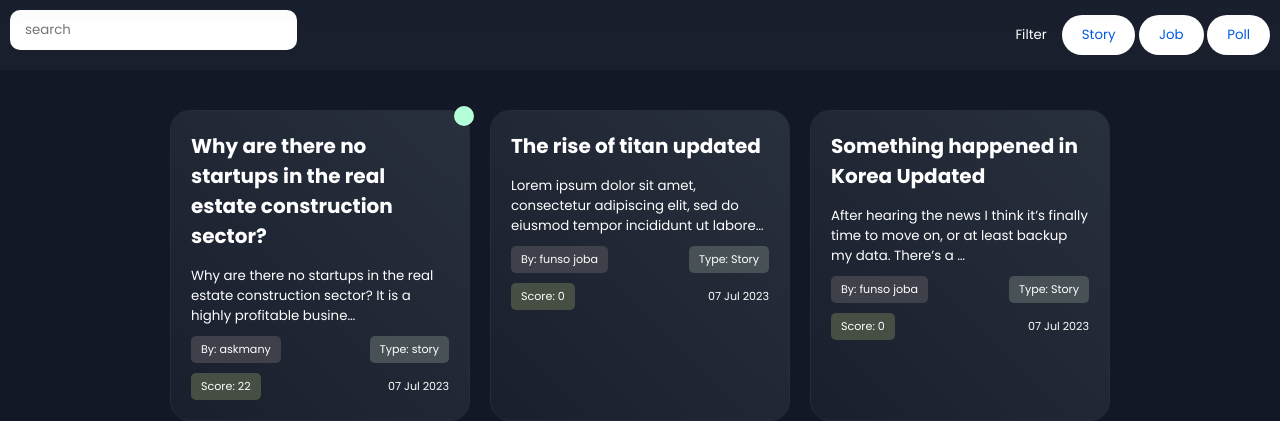
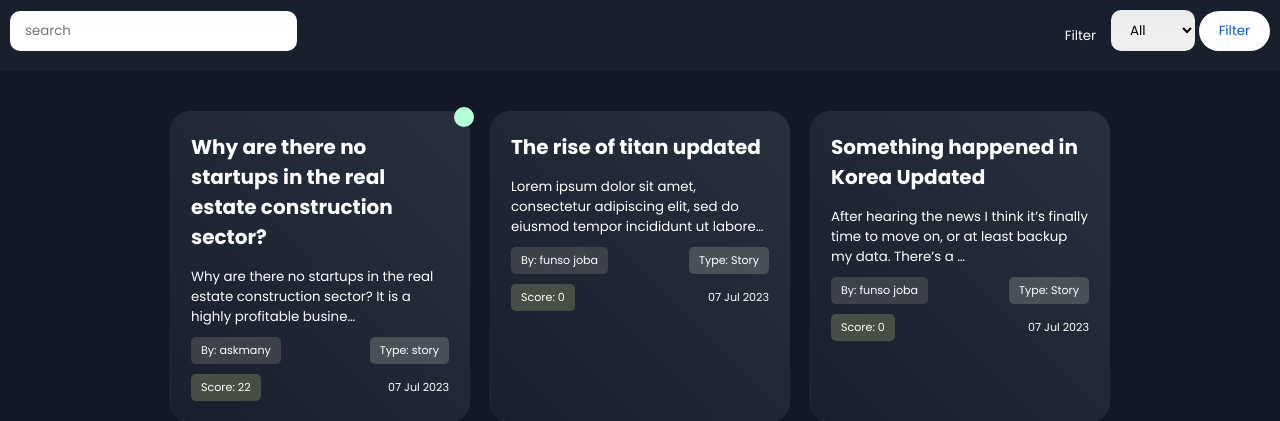
Before and after one commit to funsojoba/hacker_news_test, a Django app: page / in a window 1280 px wide. Shown: the part 77-498 px from the top of the page. Run offline with Django 4.2, Linux system fonts and the light colour scheme; data comes from the database, SQL or seed files in the repository; both versions use the stored data as it was after the commit.

Commit message:
filter function

```diff
--- a/news_app/views.py
+++ b/news_app/views.py
@@ -17,12 +17,18 @@ from .forms import NewsForm
 
 def home(request):
     message = request.GET.get('message')
+    filter_type = request.GET.get('type')
+
     data = News.objects.all()
+
+    if filter_type:
+        data = data.filter(news_type__icontains=filter_type)
     context ={
         'year':timezone.now().year,
         'data': data,
         'user': request.user,
-        'message': message
+        'message': message,
+        'filter_type':filter_type
     }
     return render(request, 'news/index.html', context)
 
--- a/static/news/main.css
+++ b/static/news/main.css
@@ -421,3 +421,20 @@ footer{
     display: inline-block;
     text-decoration: none;
 }
+
+.sub{
+    margin-top: 30px;
+    background: #262C3A;
+    padding: 15px;
+    border-radius: 10px;
+}
+
+.sub a{
+    text-decoration: none;
+    color: #b4ffd7;
+    transition: all 300ms ease;
+}
+
+.sub a:hover{
+    text-decoration: underline;
+}
--- a/templates/news/index.html
+++ b/templates/news/index.html
@@ -13,9 +13,15 @@
         <div class="filter-wrapper">
             <div class="filter">
                 <small>Filter</div>
-                <button class="button-white">Story</button>
-                <button class="button-white">Job</button>
-                <button class="button-white">Poll</button>
+                <form method="GET" action="{% url 'home' %}">
+                    <select name="type">
+                        <option value="">All</option>
+                        <option value="Story" {% if filter_type == 'Story' %}selected{% endif %}>Story</option>
+                        <option value="Job" {% if filter_type == 'Job' %}selected{% endif %}>Job</option>
+                        <option value="Poll" {% if filter_type == 'Poll' %}selected{% endif %}>Poll</option>
+                    </select>
+                    <button class="button-white" type="submit">Filter</button>
+                </form>
             </div>
         </div>
     </div>
```
Also changed, not shown: templates/news/details.html (+7 -3 lines), db.sqlite3.
